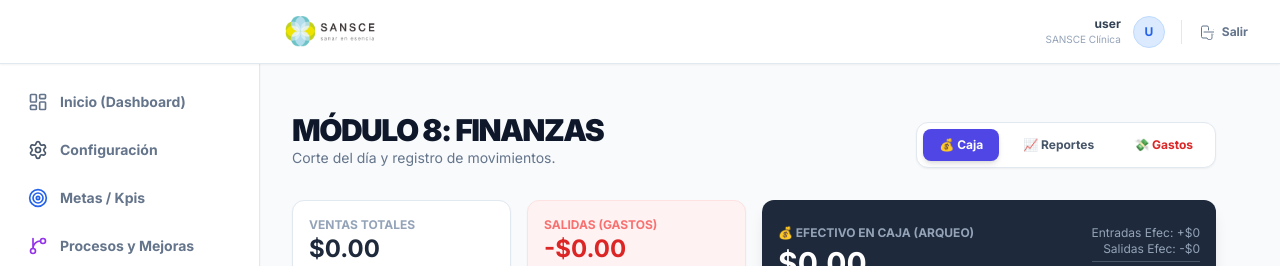
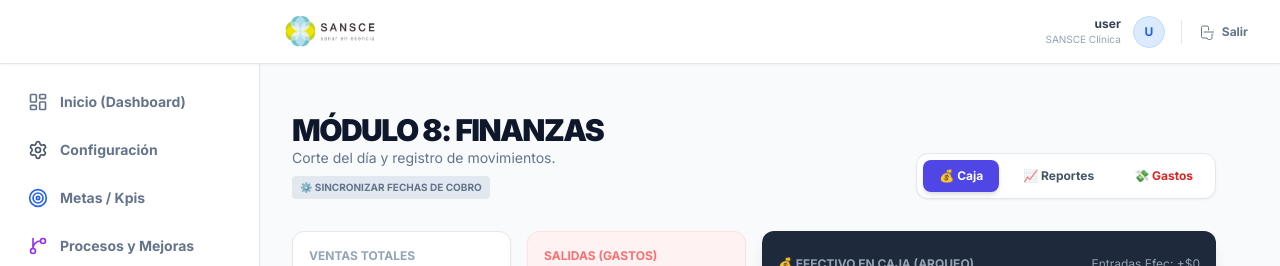
Before and after one commit to alemendez13/sistema-ATU, a Next.js app: page /finanzas in a window 1280 px wide. Shown: the top 266 px of the page. Built offline with nearby package versions, Linux system fonts and the light colour scheme; no server answers; the database is empty; sample sign-in values are in the browser's storage.

Commit message:
Add files via upload

```diff
--- a/app/finanzas/page.tsx
+++ b/app/finanzas/page.tsx
@@ -1,6 +1,6 @@
 "use client";
 import { useState, useEffect } from "react";
-import { collection, query, where, getDocs, doc, updateDoc, orderBy } from "firebase/firestore";
+import { collection, query, where, getDocs, doc, updateDoc, orderBy, limit } from "firebase/firestore"; // 👈 AGREGA 'limit' AQUÍ
 import { db } from "@/lib/firebase";
 import CorteDia from "@/components/finanzas/CorteDia";
 import ProtectedRoute from "@/components/ProtectedRoute";
@@ -76,6 +76,51 @@ export default function FinanzasPage() {
     }
   };
 
+// --- SCRIPT DE LIMPIEZA PROFUNDA (EJECUTAR UNA VEZ) ---
+  const ejecutarLimpiezaCaja = async () => {
+    setLoading(true);
+    try {
+      // 1. Obtenemos todas las operaciones que son citas y están pendientes
+      const qOps = query(
+        collection(db, "operaciones"),
+        where("estatus", "==", "Pending de Pago"),
+        where("esCita", "==", true)
+      );
+      const snapOps = await getDocs(qOps);
+      let corregidos = 0;
+
+      for (const docOp of snapOps.docs) {
+        const dataOp = docOp.data();
+
+        // 2. 🔍 CRUCE DE DATOS: Buscamos la cita real en la base de 'citas'
+        // Usamos el pacienteId y doctorId para asegurar que sea la correcta
+        const qCitas = query(
+          collection(db, "citas"),
+          where("pacienteNombre", "==", dataOp.pacienteNombre),
+          where("doctorId", "==", dataOp.doctorId),
+          limit(1)
+        );
+        const snapCitas = await getDocs(qCitas);
+
+        if (!snapCitas.empty) {
+          const dataCita = snapCitas.docs[0].data();
+          // 3. ✅ ALINEACIÓN: Sincronizamos la fecha de la operacion con la de la cita
+          await updateDoc(doc(db, "operaciones", docOp.id), {
+            fechaCita: dataCita.fecha // Esto pone "2026-01-03" en lugar de la fecha de hoy
+          });
+          corregidos++;
+        }
+      }
+      toast.success(`Caja saneada: ${corregidos} cobros movidos a su fecha real.`);
+      cargarPendientes(); // Refrescar la vista
+    } catch (error) {
+      console.error(error);
+      toast.error("Error en la limpieza");
+    } finally {
+      setLoading(false);
+    }
+  };
+
   return (
     <ProtectedRoute>
       <div className="min-h-screen bg-slate-50 p-4 md:p-8">
@@ -85,6 +130,12 @@ export default function FinanzasPage() {
             <div>
               <h1 className="text-3xl font-black text-slate-900 tracking-tighter uppercase">Módulo 8: Finanzas</h1>
               <p className="text-slate-500 text-sm">Corte del día y registro de movimientos.</p>
+              <button
+      onClick={ejecutarLimpiezaCaja}
+      className="mt-2 text-[10px] bg-slate-200 text-slate-500 px-2 py-1 rounded hover:bg-slate-800 hover:text-white transition-all font-bold"
+    >
+      ⚙️ SINCRONIZAR FECHAS DE COBRO
+    </button>
             </div>
 
             <div className="flex gap-2 bg-white p-1.5 rounded-xl border border-slate-200 shadow-sm">
```
